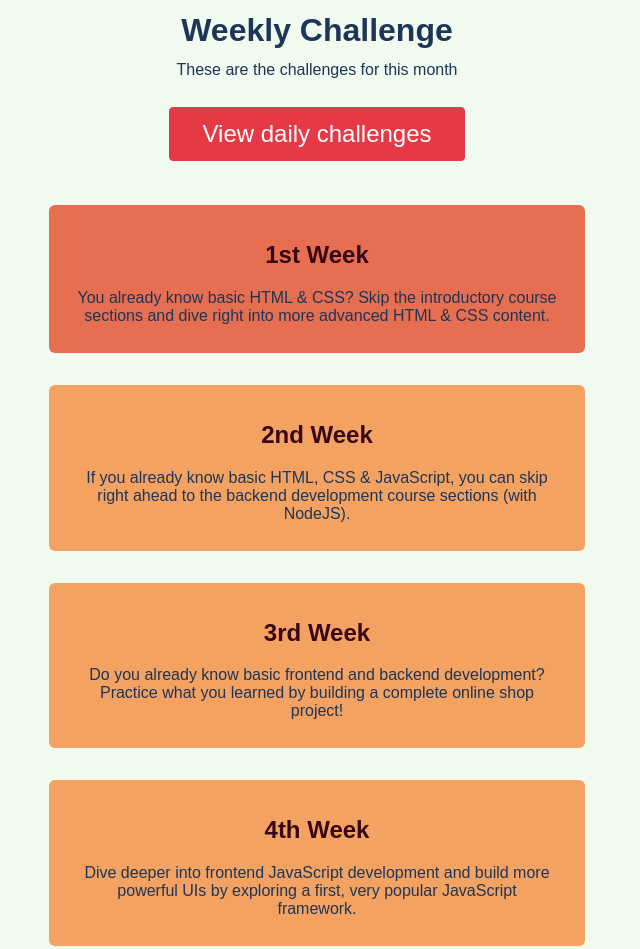
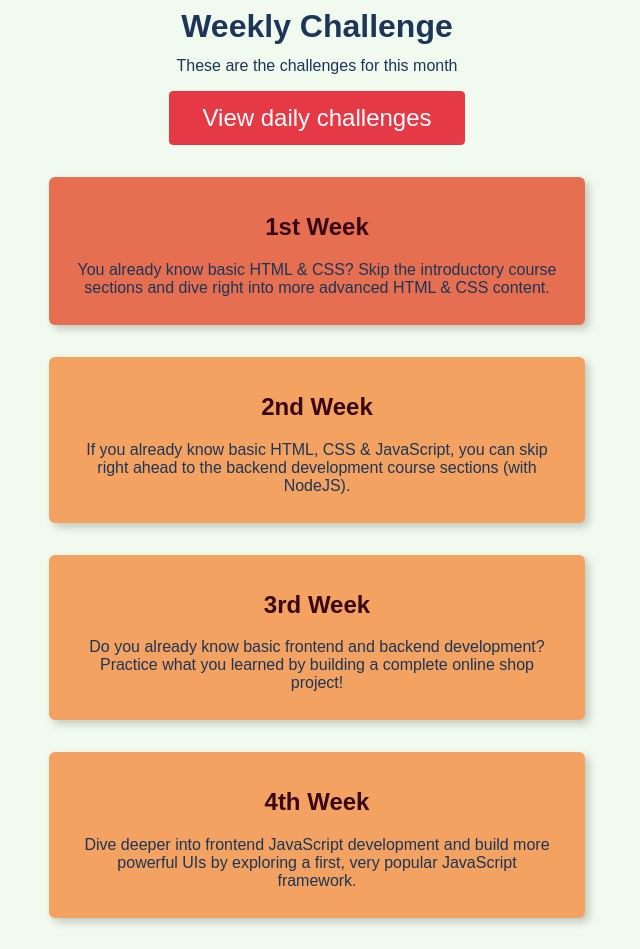
Before and after one commit to elvan/basic-website-html-css, a plain HTML site: page weekly.html in a window 1280 px wide. Shown: the whole page, without its empty margins (323-963 px from the left). Drawn offline with Linux system fonts and the light colour scheme.

Commit message:
adding box-shadow styling

```diff
--- a/styles/weekly.css
+++ b/styles/weekly.css
@@ -5,7 +5,7 @@ header {
 h1 {
   font-size: 32px;
   color: #1d3557;
-  margin: 12px 0;
+  margin: 0;
 }
 
 a {
@@ -16,7 +16,7 @@ a {
   border: 1px solid #e63946;
   border-radius: 4px;
   font-size: 24px;
-  margin: 12px 0;
+  margin: 0;
 }
 
 a:hover {
@@ -35,13 +35,14 @@ ol {
 
 li {
   padding: 16px;
+  box-shadow: 4px 4px 8px rgba(0, 0, 0, 0.2);
+  margin: 32px;
   background-color: #f4a261;
   border-radius: 6px;
-  margin: 32px;
 }
 
 #description {
-  margin: 8px;
+  margin: 12px;
   color: #1d3557;
 }
 
```
